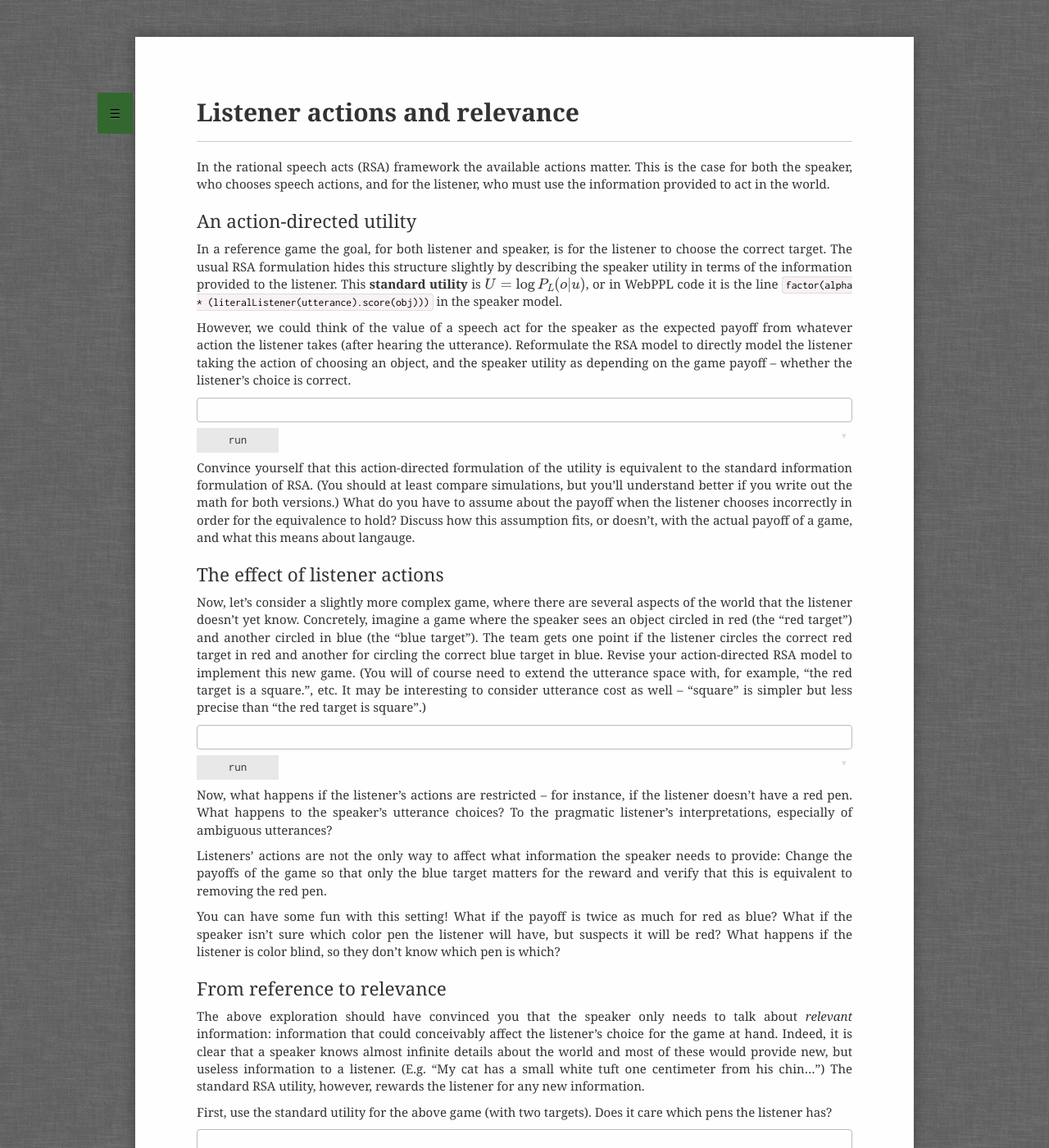
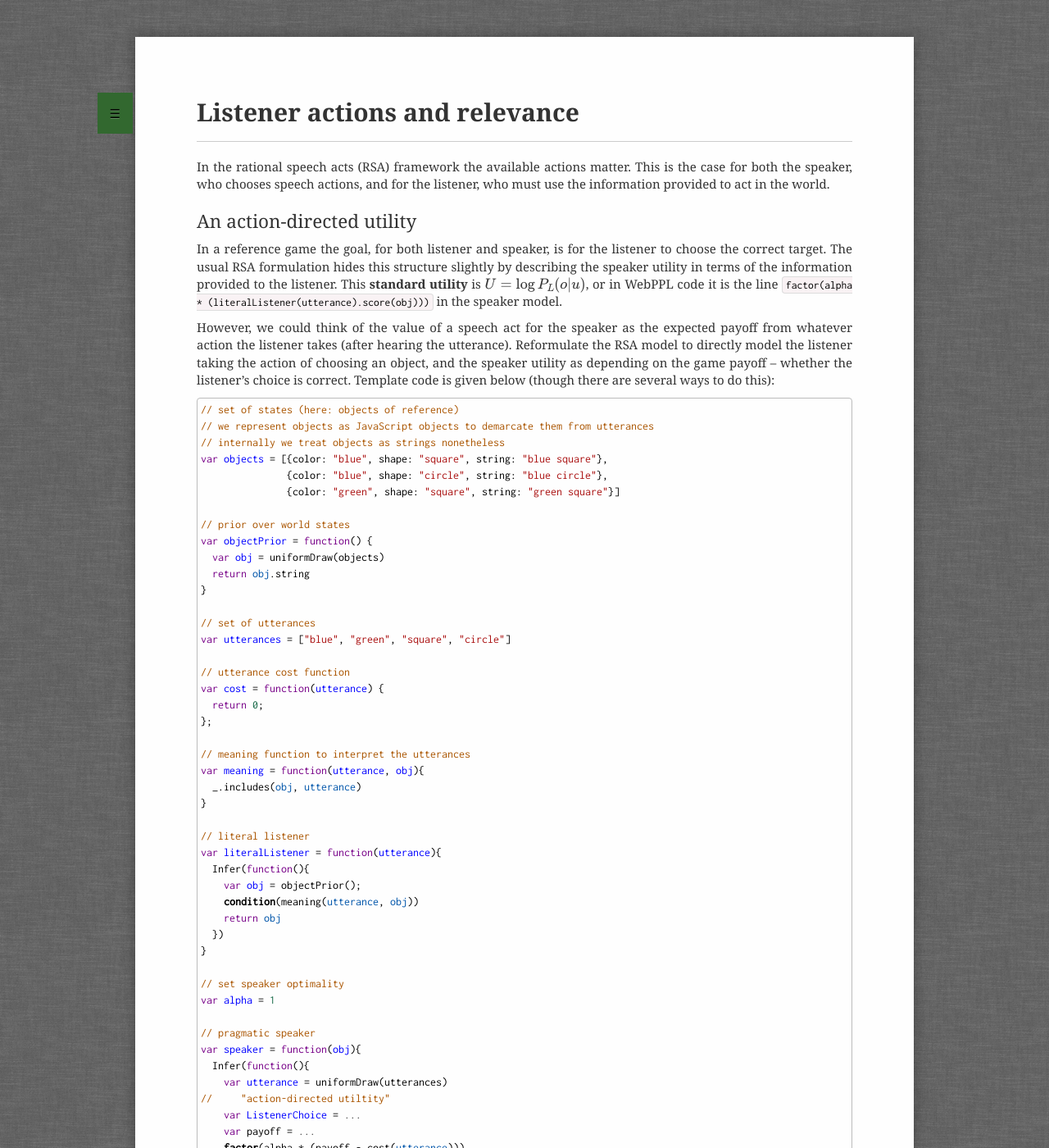
Before and after one commit to probmods/probmods2, a Jekyll site: the page built from teaching_extras/RSA-relevance.md, in a window 1280 px wide and 1400 px high. Shown: the whole window at 82% size. Built offline with Jekyll 4.4.1, drawn with Linux system fonts in a browser that asks for light colours; formulas are drawn with MathJax 3; a script that is not in the unit is left out; some of the changed text lies outside the part shown.

Commit message:
add template code for exc

```diff
--- a/teaching_extras/RSA-relevance.md
+++ b/teaching_extras/RSA-relevance.md
@@ -12,9 +12,72 @@
 The usual RSA formulation hides this structure slightly by describing the speaker utility in terms of the information provided to the listener. This **standard utility** is $$U=\log P_L(o|u)$$, or in WebPPL code it is the line `factor(alpha * (literalListener(utterance).score(obj)))` in the speaker model.
 
 However, we could think of the value of a speech act for the speaker as the expected payoff from whatever action the listener takes (after hearing the utterance).
-Reformulate the RSA model to directly model the listener taking the action of choosing an object, and the speaker utility as depending on the game payoff -- whether the listener's choice is correct.
+Reformulate the RSA model to directly model the listener taking the action of choosing an object, and the speaker utility as depending on the game payoff -- whether the listener's choice is correct. Template code is given below (though there are several ways to do this):
 
 ~~~
+// set of states (here: objects of reference)
+// we represent objects as JavaScript objects to demarcate them from utterances
+// internally we treat objects as strings nonetheless
+var objects = [{color: "blue", shape: "square", string: "blue square"},
+               {color: "blue", shape: "circle", string: "blue circle"},
+               {color: "green", shape: "square", string: "green square"}]
+
+// prior over world states
+var objectPrior = function() {
+  var obj = uniformDraw(objects)
+  return obj.string
+}
+
+// set of utterances
+var utterances = ["blue", "green", "square", "circle"]
+
+// utterance cost function
+var cost = function(utterance) {
+  return 0;
+};
+
+// meaning function to interpret the utterances
+var meaning = function(utterance, obj){
+  _.includes(obj, utterance)
+}
+
+// literal listener
+var literalListener = function(utterance){
+  Infer(function(){
+    var obj = objectPrior();
+    condition(meaning(utterance, obj))
+    return obj
+  })
+}
+
+// set speaker optimality
+var alpha = 1
+
+// pragmatic speaker
+var speaker = function(obj){
+  Infer(function(){
+    var utterance = uniformDraw(utterances)
+//     "action-directed utiltity"
+    var ListenerChoice = ...
+    var payoff = ...
+    factor(alpha * (payoff - cost(utterance)))
+//     "standard utility:"
+//     factor(alpha * (literalListener(utterance).score(obj) - cost(utterance)))
+    return utterance
+  })
+}
+
+// pragmatic listener
+var pragmaticListener = function(utterance){
+  Infer(function(){
+    var obj = objectPrior()
+    observe(speaker(obj),utterance)
+    return obj
+  })
+}
+
+viz.table(speaker("blue circle"))
+viz.table(pragmaticListener("blue"))
 ~~~
 
 Convince yourself that this action-directed formulation of the utility is equivalent to the standard information formulation of RSA. (You should at least compare simulations, but you'll understand better if you write out the math for both versions.) What do you have to assume about the payoff when the listener chooses incorrectly in order for the equivalence to hold? Discuss how this assumption fits, or doesn't, with the actual payoff of a game, and what this means about langauge.
```
